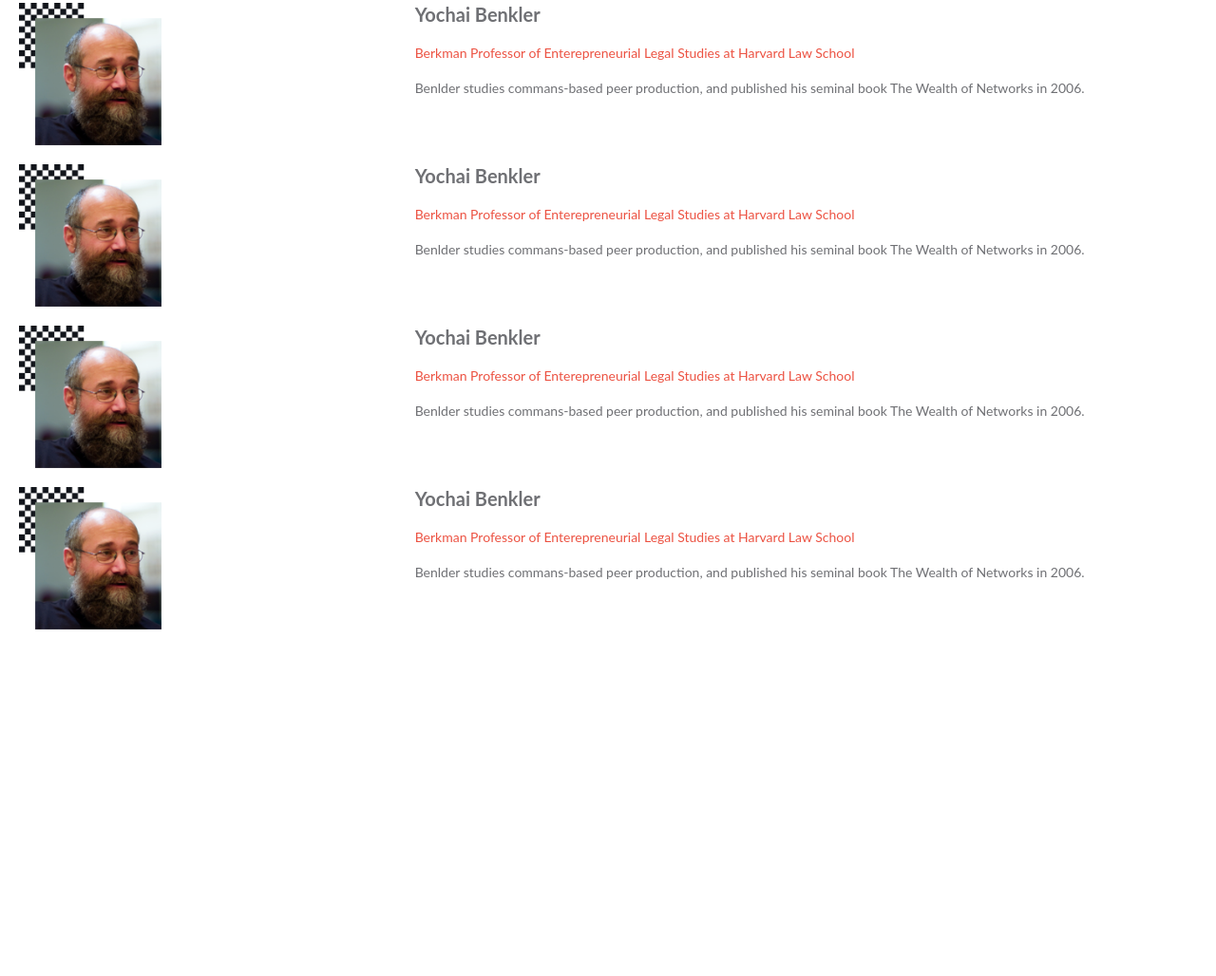
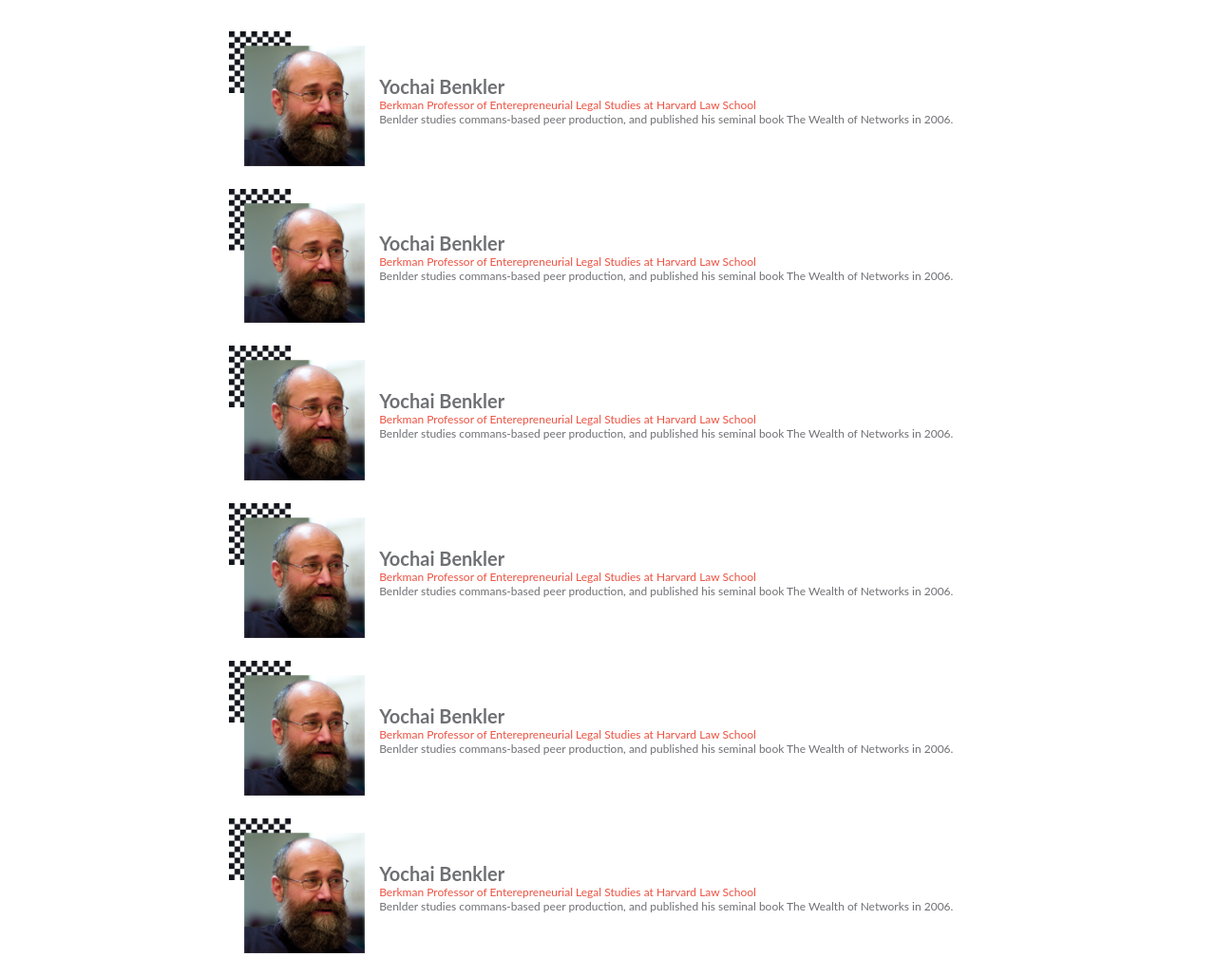
Before and after one commit to UREYPRICE/microVerseCapStoneProject, a plain HTML site: page index.html in a window 1280 px wide. Shown: the part 1269-2297 px from the top of the page at 95% size. Before the commit the page ends 1952 px from the top, so only its background shows below. Drawn offline with Linux system fonts and the light colour scheme.

Commit message:
Change html file and style file

```diff
--- a/index.html
+++ b/index.html
@@ -125,94 +125,92 @@
 
     </div>
 
-
+    <section class="speakers-section">
       <div class="spearker-h">
         <h1>Featured Speakers</h1>
         <div class="red-underline"></div>
-
       </div>
 
-
-
-
       <article>
-
-      <div class="speaker-section">
-
         <div class="img-div">
           <img src="img/speaker_01.png" alt="">
         </div>
-
         <div class="info-div">
           <h2>Yochai Benkler</h2>
           <h3>Berkman Professor of Enterepreneurial Legal Studies at Harvard Law School</h3>
           <p>Benlder studies commans-based peer production, and published his seminal book The Wealth of Networks in
-            2006.</p>
+            2006.
+          </p>
         </div>
-
-      </div>
-
       </article>
 
       <article>
-
-      <div class="speaker-section">
-
         <div class="img-div">
           <img src="img/speaker_01.png" alt="">
         </div>
-
         <div class="info-div">
           <h2>Yochai Benkler</h2>
           <h3>Berkman Professor of Enterepreneurial Legal Studies at Harvard Law School</h3>
           <p>Benlder studies commans-based peer production, and published his seminal book The Wealth of Networks in
-            2006.</p>
+            2006.
+          </p>
         </div>
-
-      </div>
-
       </article>
 
-
       <article>
-
-      <div class="speaker-section">
-
         <div class="img-div">
           <img src="img/speaker_01.png" alt="">
         </div>
-
         <div class="info-div">
           <h2>Yochai Benkler</h2>
           <h3>Berkman Professor of Enterepreneurial Legal Studies at Harvard Law School</h3>
           <p>Benlder studies commans-based peer production, and published his seminal book The Wealth of Networks in
-            2006.</p>
+            2006.
+          </p>
         </div>
-
-      </div>
-
       </article>
 
-
-
       <article>
-
-      <div class="speaker-section">
-
         <div class="img-div">
           <img src="img/speaker_01.png" alt="">
         </div>
-
         <div class="info-div">
           <h2>Yochai Benkler</h2>
           <h3>Berkman Professor of Enterepreneurial Legal Studies at Harvard Law School</h3>
           <p>Benlder studies commans-based peer production, and published his seminal book The Wealth of Networks in
-            2006.</p>
+            2006.
+          </p>
         </div>
+      </article>
 
+      <article>
+        <div class="img-div">
+          <img src="img/speaker_01.png" alt="">
         </div>
+        <div class="info-div">
+          <h2>Yochai Benkler</h2>
+          <h3>Berkman Professor of Enterepreneurial Legal Studies at Harvard Law School</h3>
+          <p>Benlder studies commans-based peer production, and published his seminal book The Wealth of Networks in
+            2006.
+          </p>
+        </div>
+      </article>
 
+      <article>
+        <div class="img-div">
+          <img src="img/speaker_01.png" alt="">
+        </div>
+        <div class="info-div">
+          <h2>Yochai Benkler</h2>
+          <h3>Berkman Professor of Enterepreneurial Legal Studies at Harvard Law School</h3>
+          <p>Benlder studies commans-based peer production, and published his seminal book The Wealth of Networks in
+            2006.
+          </p>
+        </div>
       </article>
+
+
+    </section>
 
 
 
--- a/style.css
+++ b/style.css
@@ -131,8 +131,27 @@
   display: none;
 }
 
-.nav-display-desktop{
+.nav-display-desktop {
   display: none;
+}
+
+.speakers-section {
+  display: flex;
+  justify-content: center;
+  align-items: center;
+  flex-direction: column;
+  flex-wrap: wrap;
+  row-gap: 20px;
+  padding: 20px;
+}
+
+.speakers-section article {
+  display: flex;
+  column-gap: 15px;
+}
+
+.img-div img {
+  width: 100%;
 }
 
 .spearker-h {
@@ -140,56 +159,38 @@
   text-align: center;
 }
 
-.speaker-section {
-  margin: 20px;
-display: grid;
-grid-template-columns: 1fr 1fr 1fr;
-column-gap: 10px;
-}
-.img-div > img {
-  display: block;
-  height: 150px;
-  width: 150px;
-  }
-.img-div {
-  grid-column: 1 / 2;
-}
-
-.info-div {
-  grid-column: 2 / 4;
-  width: 90%;
-}
 .info-div {
   display: flex;
   flex-direction: column;
-  justify-content: flex-start;
-  gap: 20px;
+  justify-content: center;
+  align-items: flex-start;
+  width: 100%;
 }
 
-.info-div > h2{
-  font-family: "Lato", sans-serif;
+.info-div > h2 {
+  font-family: 'Lato', sans-serif;
   font-size: 20px;
   font-weight: 700;
   color: rgb(111, 112, 116);
 }
 .info-div > h3 {
-  font-family: "Lato", sans-serif;
-  font-size: 14px;
+  font-family: 'Lato', sans-serif;
+  font-size: 12px;
   font-weight: 400;
   color: rgb(236, 82, 66);
 }
 
 .info-div > p {
-  font-family: "Lato", sans-serif;
-  font-size: 14px;
+  font-family: 'Lato', sans-serif;
+  font-size: 12px;
   color: rgb(111, 112, 116);
 }
 
 @media only screen and (min-width: 600px) {
-  .display{
+  .display {
     display: block;
   }
-  .burger-logo{
+  .burger-logo {
     display: none;
   }
   .social-icon-wrapper {
@@ -211,7 +212,6 @@
     align-items: center;
     margin-right: 10%;
     /* margin-top: 5px;  */
-
   }
 
   a:link {
@@ -259,14 +259,14 @@
     grid-column: 7 / 8;
   }
 
-.col4{
+  .col4 {
     grid-column: 8 / 9;
   }
   .col5 {
     grid-column: 9 / 10;
   }
 
-.col6{
+  .col6 {
     grid-column: 10 / 11;
   }
   .col7 {
@@ -281,26 +281,25 @@
     padding-top: 15px;
   }
 
-
   .desktop-div {
     display: grid;
     grid-template-columns: 0.3fr 0.3fr 0.3fr 0.3fr 0.3fr;
     /* grid-template-columns: 200px 200px 200px 200px 200px; */
   }
 
-  .main-section-item-divs{
+  .main-section-item-divs {
     grid-column: 1/2;
   }
-  .grid-col2{
+  .grid-col2 {
     grid-column: 2/3;
   }
-  .grid-col3{
+  .grid-col3 {
     grid-column: 3/4;
   }
-  .grid-col4{
+  .grid-col4 {
     grid-column: 4/5;
   }
-  .grid-col5{
+  .grid-col5 {
     grid-column: 5/6;
   }
   .main-section-item-divs {
@@ -311,15 +310,12 @@
   .main-section-item-divs > ul {
     display: flex;
   }
-  .main-section-items{
+  .main-section-items {
     display: flex;
     flex-direction: column;
     gap: 10px;
-
   }
   .nav-display-desktop {
     display: block;
   }
-
-
 }
```
Lines whose indentation alone changed are shown as unchanged.
